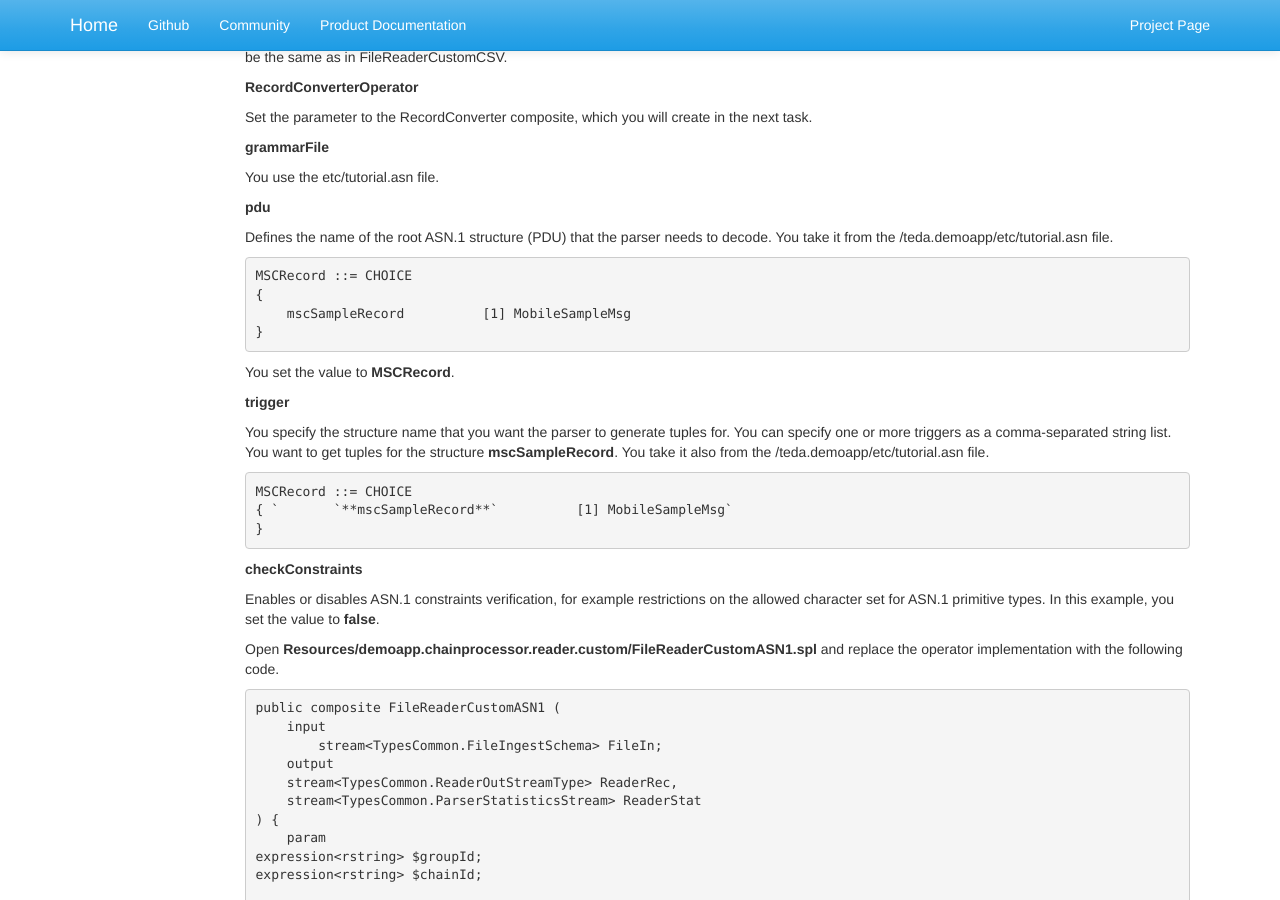
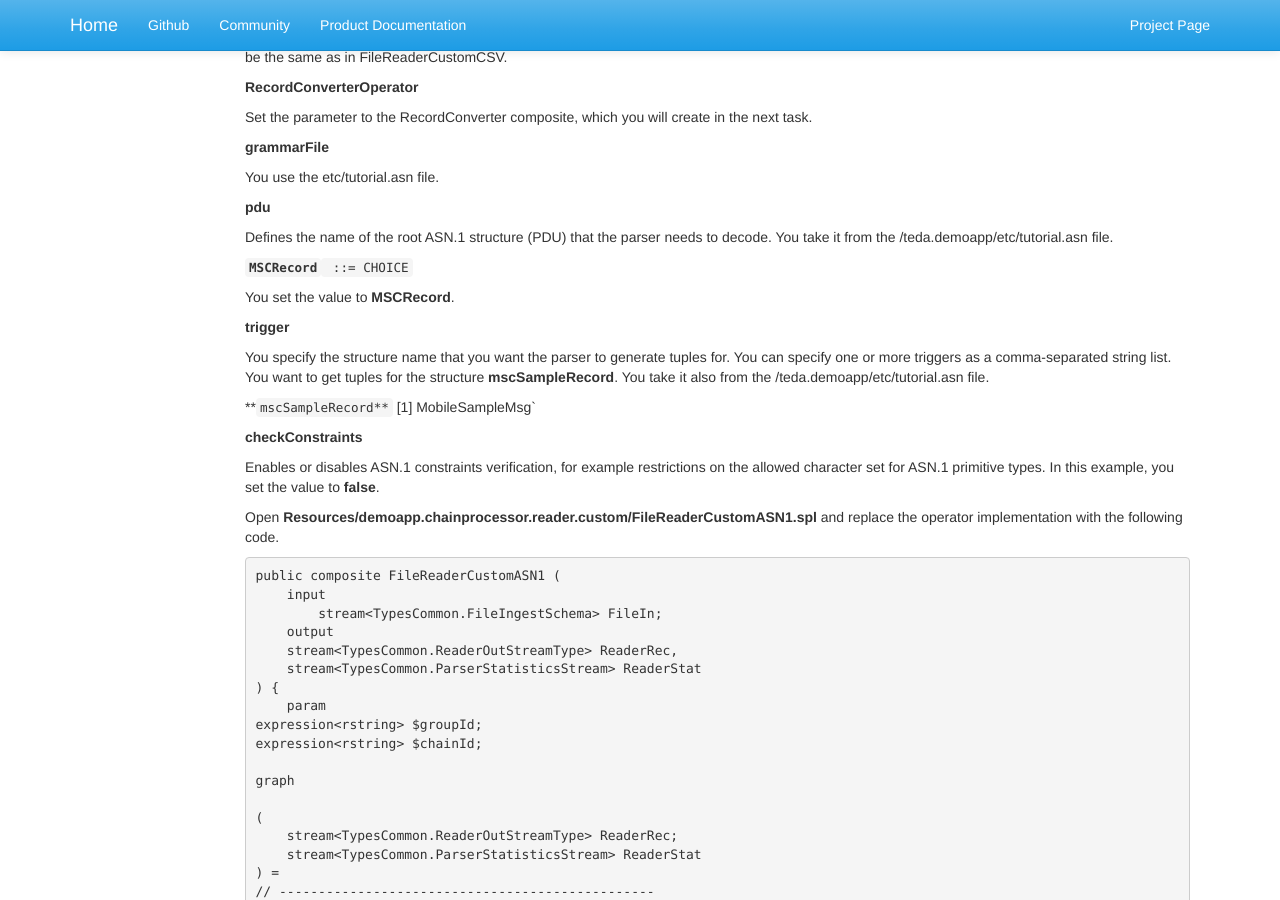
Before and after one commit to IBMStreams/streamsx.tutorial.teda, a Jekyll site: the page built from docs/1.0.2/Module-6/index.markdown, in a window 1280 px wide and 900 px high, scrolled down 6164 px. Built offline with Jekyll 4.4.1, drawn with Linux system fonts in a browser that asks for light colours; nearby versions of some CDN libraries; library files that are not in the unit come from our copies.

Commit message:
Update index.markdown

```diff
--- a/docs/1.0.2/Module-6/index.markdown
+++ b/docs/1.0.2/Module-6/index.markdown
@@ -256,10 +256,7 @@ You use the etc/tutorial.asn file.
 
 Defines the name of the root ASN.1 structure (PDU) that the parser needs to decode. You take it from the <WORKSPACE>/teda.demoapp/etc/tutorial.asn file.
 
-    MSCRecord ::= CHOICE
-    {
-        mscSampleRecord          [1] MobileSampleMsg
-    }
+**`MSCRecord`**` ::= CHOICE`
 
 You set the value to **MSCRecord**.
 
@@ -267,10 +264,7 @@ You set the value to **MSCRecord**.
 
 You specify the structure name that you want the parser to generate tuples for. You can specify one or more triggers as a comma-separated string list. You want to get tuples for the structure **mscSampleRecord**. You take it also from the <WORKSPACE>/teda.demoapp/etc/tutorial.asn file.
 
-    MSCRecord ::= CHOICE
-    {
-`       `**mscSampleRecord**`          [1] MobileSampleMsg`
-    }
+**`mscSampleRecord**`          [1] MobileSampleMsg`
 
 **checkConstraints**
 
```
